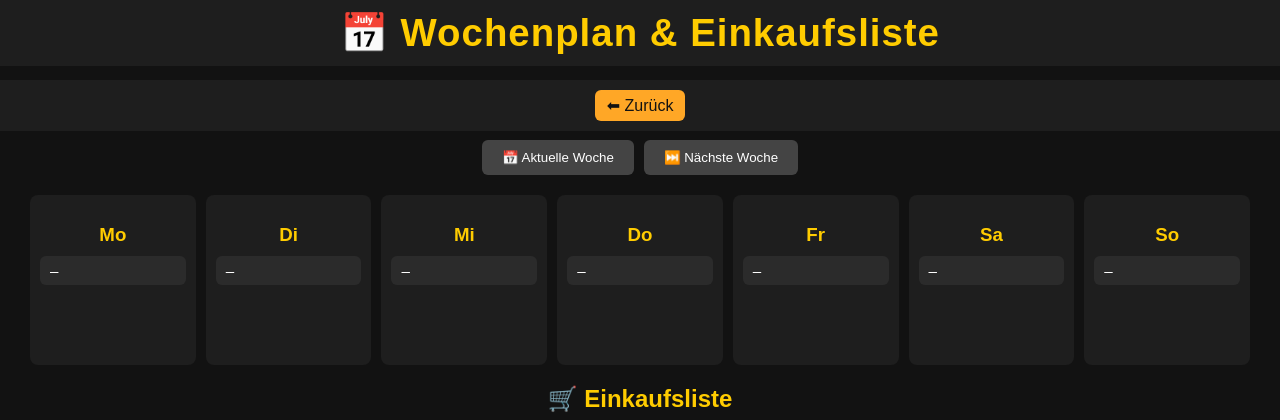
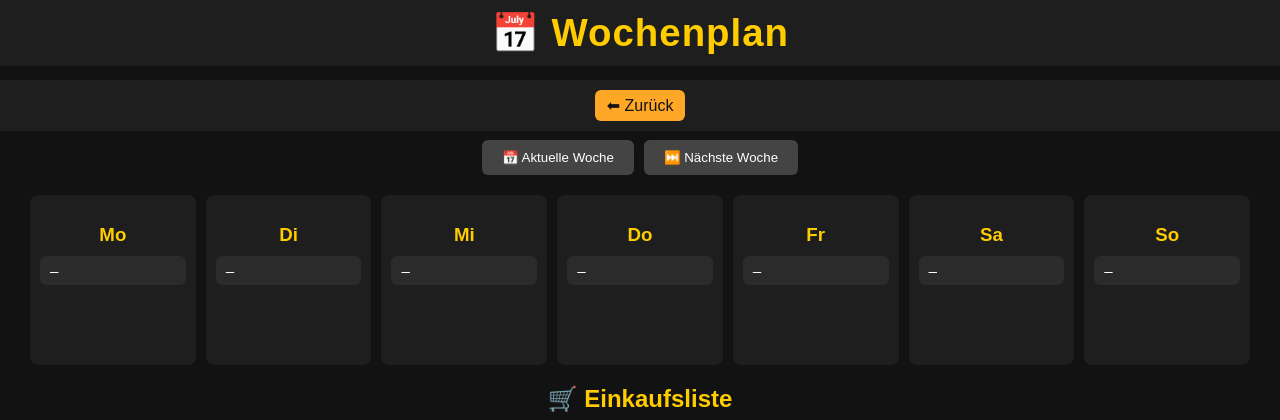
Before and after one commit to matthias42592/FlaskFoodMenu, a Flask app: page /wochenplan in a window 1280 px wide. Shown: the top 420 px of the page. Run offline with Flask 3, Linux system fonts and the light colour scheme; data that the repository does not hold is empty; parts of the project's set-up code (start-up, migrations or seed data) failed here and were passed over.

Commit message:
wochenplan überschrift update

```diff
--- a/app.py
+++ b/app.py
@@ -350,4 +350,4 @@ def delete_vorschlag():
 
 # ---------- 📌 FLASK STARTEN ---------- #
 if __name__ == "__main__":
-    app.run(debug=True)
+    app.run(host="0.0.0.0", port=5000, debug=True)
--- a/templates/wochenplan.html
+++ b/templates/wochenplan.html
@@ -177,7 +177,7 @@
 <body>
 <main>
 
-    <h1>📅 Wochenplan & Einkaufsliste</h1>
+    <h1>📅 Wochenplan</h1>
     <nav>
         <a href="/" class="zurueck-button" id="zurueck-btn">⬅ Zurück</a>
     </nav>
```
